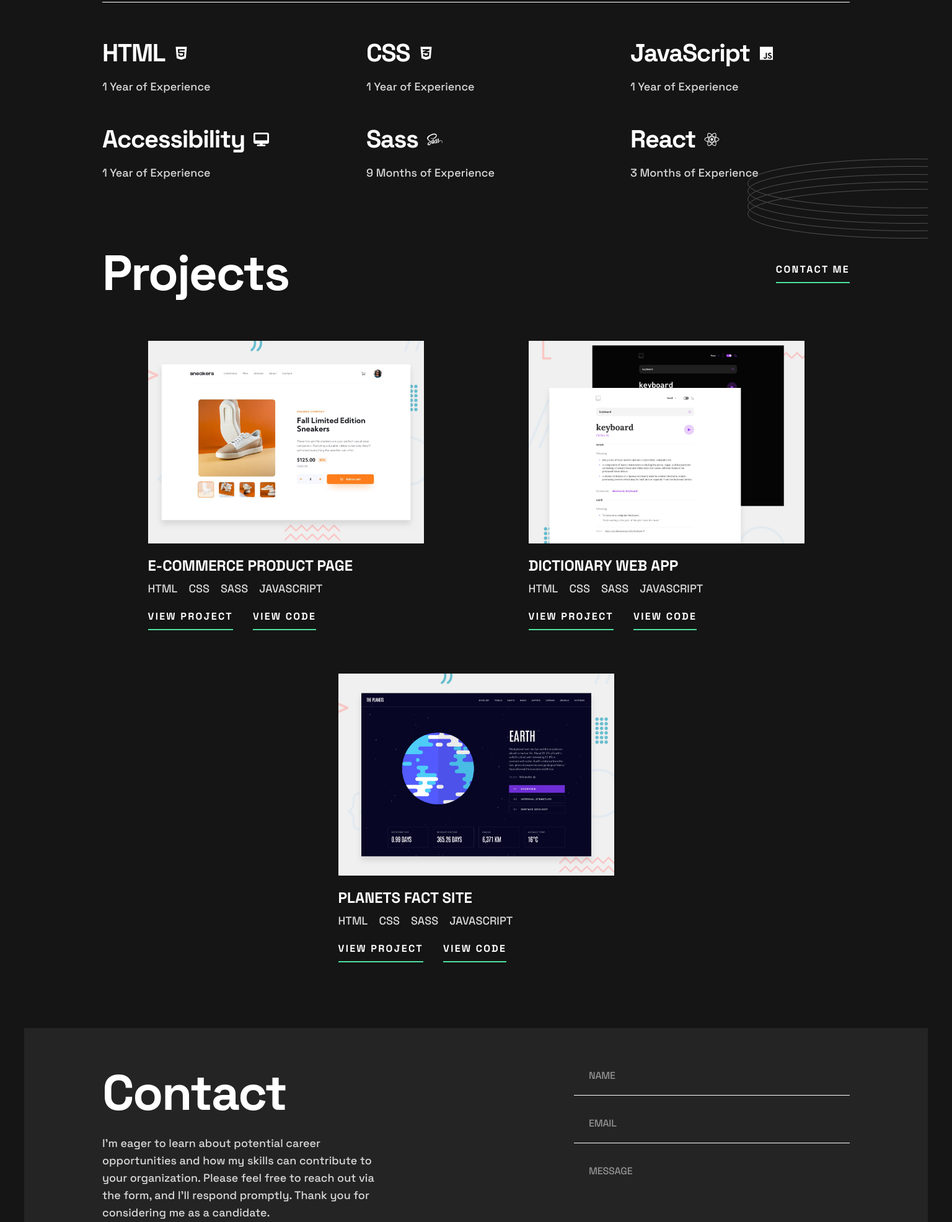
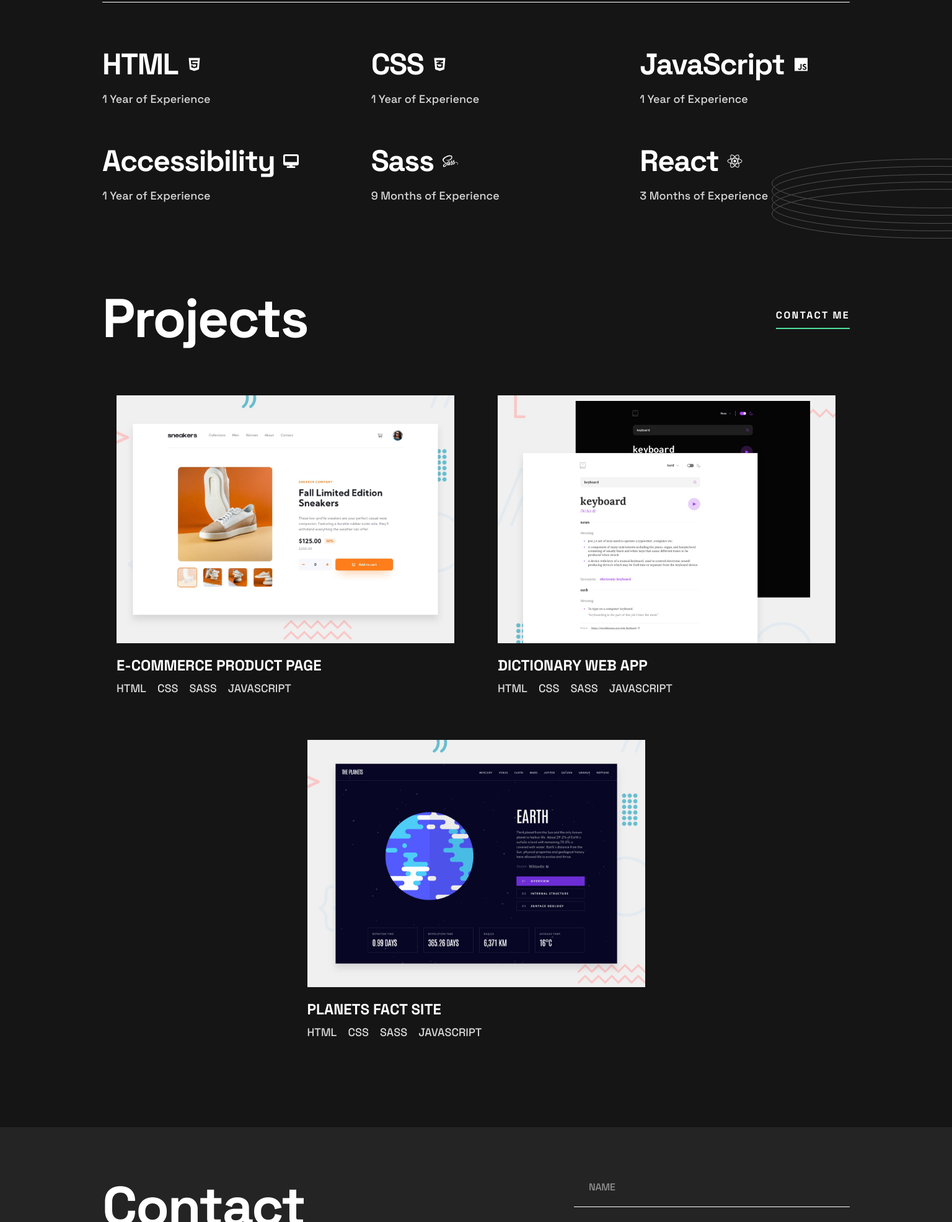
Before and after one commit to AdamHaniff/Developer-Portfolio, a website built with Parcel: page index.html in a window 1536 px wide. Shown: the part 828-2800 px from the top of the page at 62% size. Built offline with nearby package versions, Linux system fonts and the light colour scheme.

Commit message:
Styled footer in 1440px layout

```diff
--- a/main.scss
+++ b/main.scss
@@ -482,6 +482,7 @@ body {
     width: initial;
     flex-direction: row;
     justify-content: space-between;
+    align-items: center;
     gap: initial;
     margin: 2.2rem auto 6.7rem;
 
@@ -1179,6 +1180,86 @@ body {
       top: 51rem;
     }
   }
+
+  // ****************** SKILLS *****************
+  .skills {
+    padding: 7.2rem 0 14rem;
+    gap: 5.8rem 9.5rem;
+
+    &__name {
+      font-size: 4.8rem;
+      line-height: 5.6rem;
+      letter-spacing: -0.15rem;
+    }
+
+    &__rings-container {
+      right: -16.5rem;
+    }
+  }
+
+  // **************** PROJECTS ****************
+  .projects {
+    padding: 0 0 13.9rem;
+    gap: 8rem 2.4rem;
+
+    &-header__title {
+      font-size: 8.8rem;
+      line-height: 8.8rem;
+      letter-spacing: -0.25rem;
+    }
+
+    & .project:last-child {
+      margin-top: -1.1rem;
+    }
+  }
+
+  // ***************** PROJECT *****************
+  .project {
+    &__img-container {
+      max-width: 54.5rem;
+    }
+
+    &__technologies {
+      margin-bottom: initial;
+    }
+
+    &__action-texts {
+      display: none;
+    }
+  }
+
+  // ***************** CONTACT *****************
+  .contact {
+    margin: 0 -16.5rem;
+    padding: 8.4rem 16.5rem 9.2rem;
+
+    &__text-container {
+      gap: 3.6rem;
+    }
+
+    &__header {
+      font-size: 8.8rem;
+      line-height: 8.8rem;
+      letter-spacing: -0.25rem;
+    }
+  }
+
+  // ******************* FORM ******************
+  .form {
+    &__rings {
+      bottom: 1.5rem;
+    }
+  }
+
+  // ****************** FOOTER *****************
+  .footer {
+    margin: 0 -16.5rem;
+    padding: 0 16.5rem 9.2rem;
+
+    &__border {
+      margin-bottom: 4.7rem;
+    }
+  }
 }
 
 // *** CLASSES USED WITH JAVASCRIPT ***
```
Also changed, not shown: css/main.css, 1 other file.
